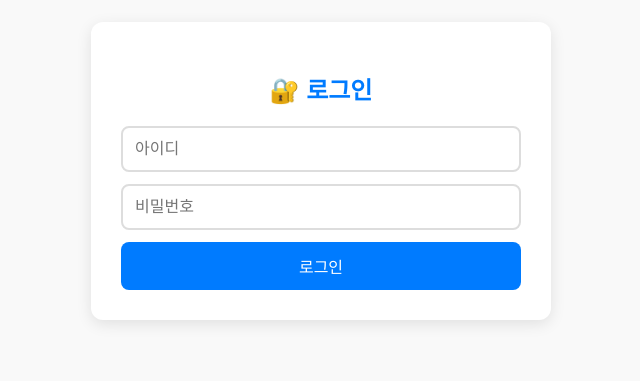
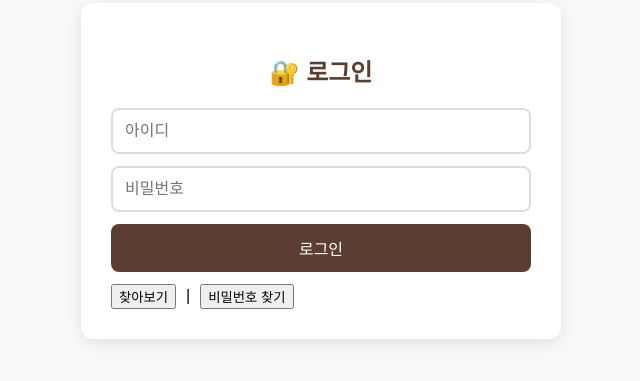
Before and after one commit to SyraYunji/Frontend, a React (Create React App) app: page /login in a window 1280 px wide. Shown: the part 229-610 px from the top of the page, without its empty margins (319-959 px from the left). Built offline with nearby package versions, Linux system fonts and the light colour scheme.

Commit message:
로그인 화면 change

```diff
--- a/src/Login/Login.css
+++ b/src/Login/Login.css
@@ -14,14 +14,14 @@ body {
     padding: 30px;
     border-radius: 12px;
     box-shadow: 0 4px 15px rgba(0, 0, 0, 0.1);
-    width: 400px;
+    width: 420px;
     text-align: center;
     transition: all 0.3s ease-in-out;
   }
 
   /* 제목 스타일 */
   .login-container h2 {
-    color: #007bff; /* 파란색으로 강조 */
+    color: #5B3E31; /* 파란색으로 강조 */
     margin-bottom: 20px;
     font-size: 24px;
     display: flex;
@@ -48,14 +48,14 @@ body {
   }
 
   .login-form input:focus {
-    border-color: #007bff; /* 포커스 시 파란색 강조 */
+    border-color: #5B3E31;; /* 포커스 시 파란색 강조 */
     outline: none;
   }
 
-  /* 🔵 파란색 버튼 스타일 */
-  .login-form button {
+
+  .login-form-btn {
     padding: 12px;
-    background-color: #007bff; /* 기본 파란색 */
+    background-color: #5B3E31;
     color: white;
     border: none;
     border-radius: 8px;
@@ -69,6 +69,16 @@ body {
     transform: scale(1.05);
   }
 
+  .link-container {
+    display: flex;
+    gap: 10px;
+    align-items: center;
+}
+
+    .link-button {
+      background-color: none;
+    }
+
 
   @media (max-width: 768px) {
     .login-container{
--- a/src/Login/login.js
+++ b/src/Login/login.js
@@ -33,7 +33,12 @@ const Login = ({ onLogin }) => {
           value={password}
           onChange={(e) => setPassword(e.target.value)}
         />
-        <button type="submit">로그인</button>
+        <button className = "login-form-btn" type="submit">로그인</button>
+        <div className="link-container">
+            <button className="link-button">찾아보기</button>
+            <span>|</span>
+            <button className="link-button">비밀번호 찾기</button>
+          </div>
       </form>
     </div>
   );
```
